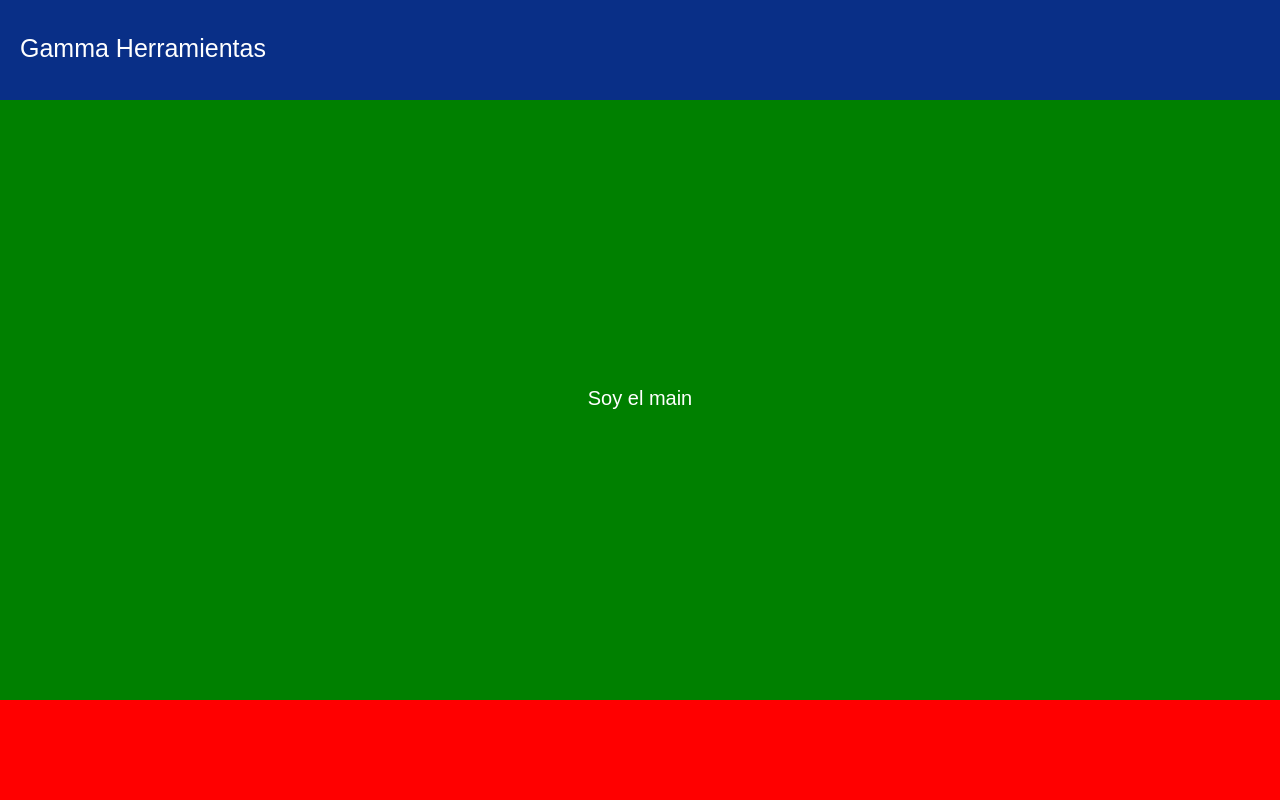
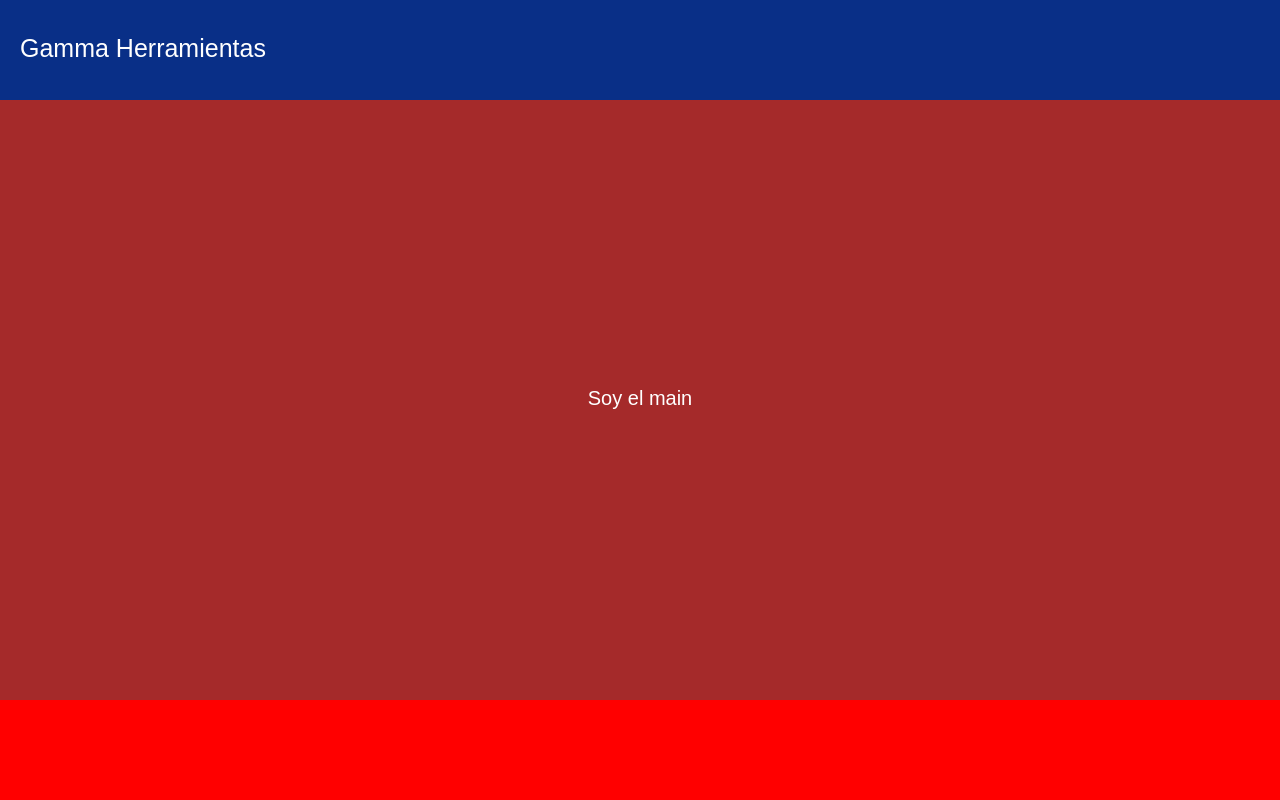
Before and after one commit to gonzalohaedo/appReactJS, a React (Create React App) app: page / in a window 1280 px wide. Shown: the top 800 px of the page. Built offline with nearby package versions, Linux system fonts and the light colour scheme.

Commit message:
Segundo commit de prueba desde consola

```diff
--- a/src/styles.scss
+++ b/src/styles.scss
@@ -1,5 +1,5 @@
 $colorPrimario: #092f87;
-$colorSecundario: green;
+$colorSecundario: brown;
 $colorTerciario: red;
 
 * {
```
